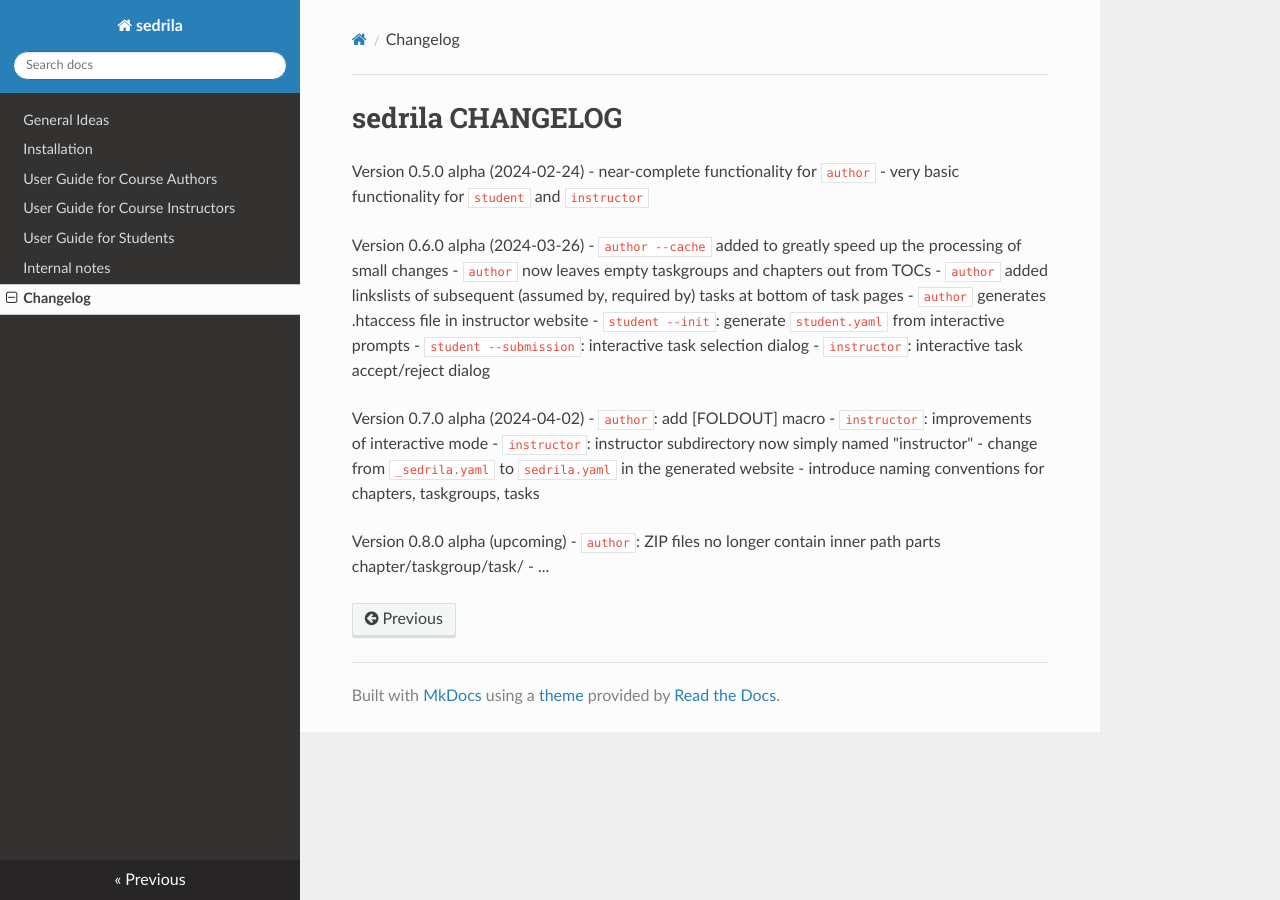
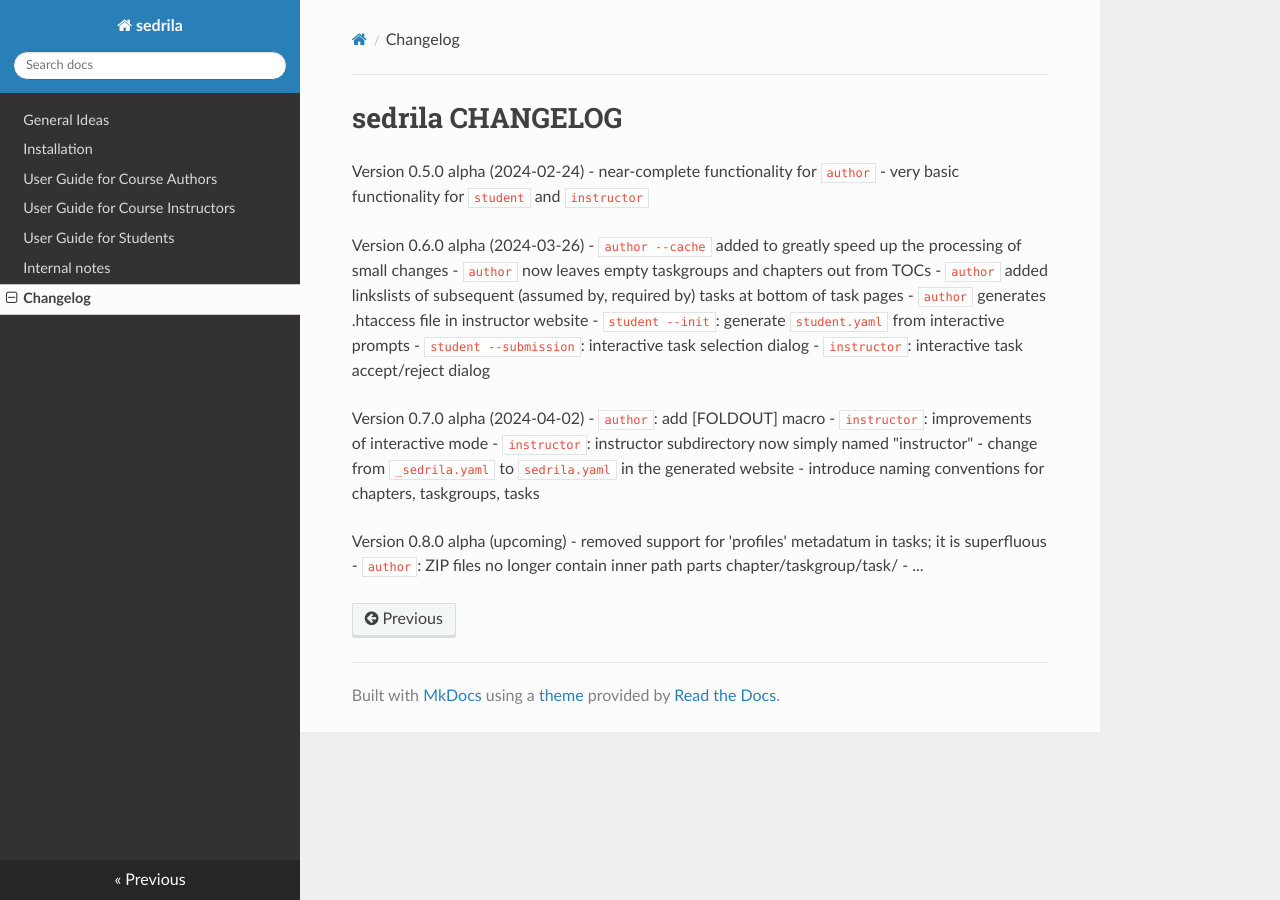
Before and after one commit to fubinf/sedrila, an MkDocs documentation site: the page built from docs/changelog.md, in a window 1280 px wide. Built offline with MkDocs 1.6.1, drawn with Linux system fonts in a browser that asks for light colours; nearby versions of some CDN libraries.

Commit message:
changelog.md: removed support for 'profiles' metadatum

```diff
--- a/docs/changelog.md
+++ b/docs/changelog.md
@@ -21,5 +21,6 @@ Version 0.7.0 alpha (2024-04-02)
 - introduce naming conventions for chapters, taskgroups, tasks
 
 Version 0.8.0 alpha (upcoming)
+- removed support for 'profiles' metadatum in tasks; it is superfluous
 - `author`: ZIP files no longer contain inner path parts chapter/taskgroup/task/
 - ...
```
